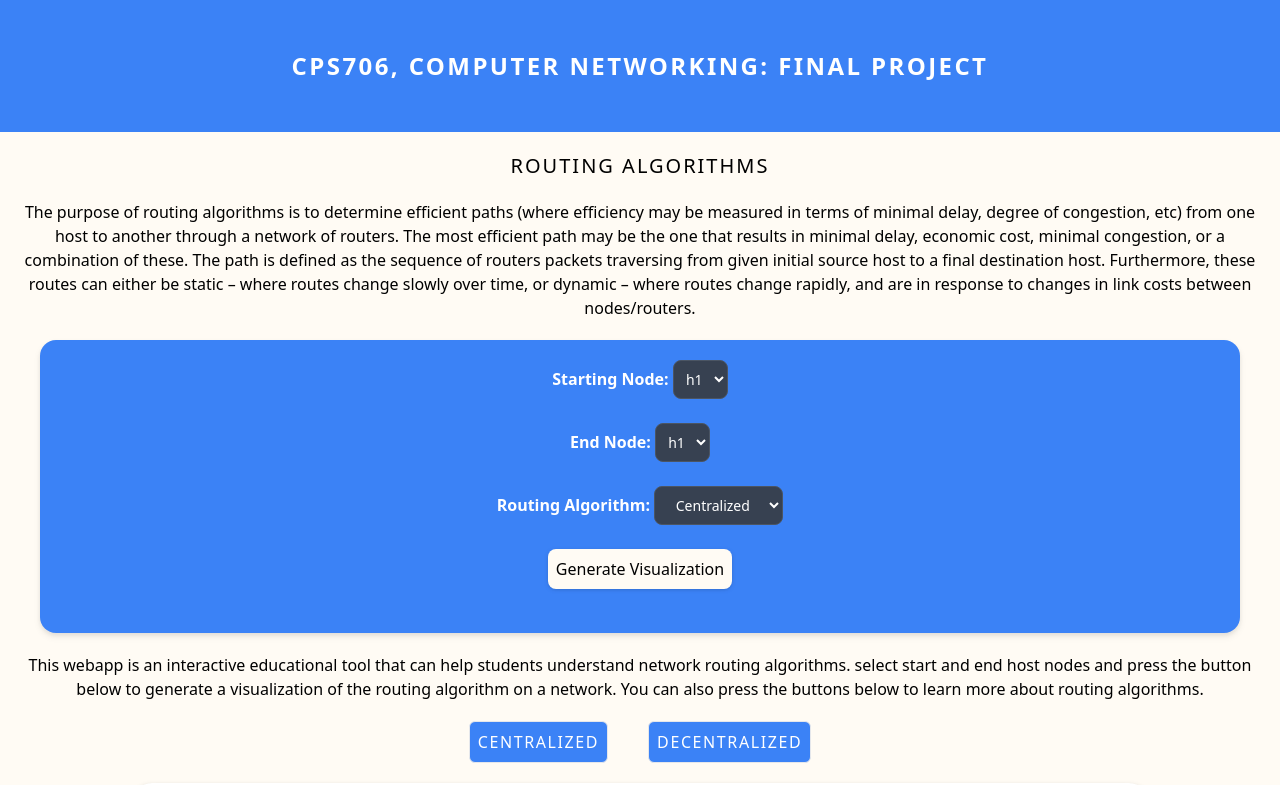
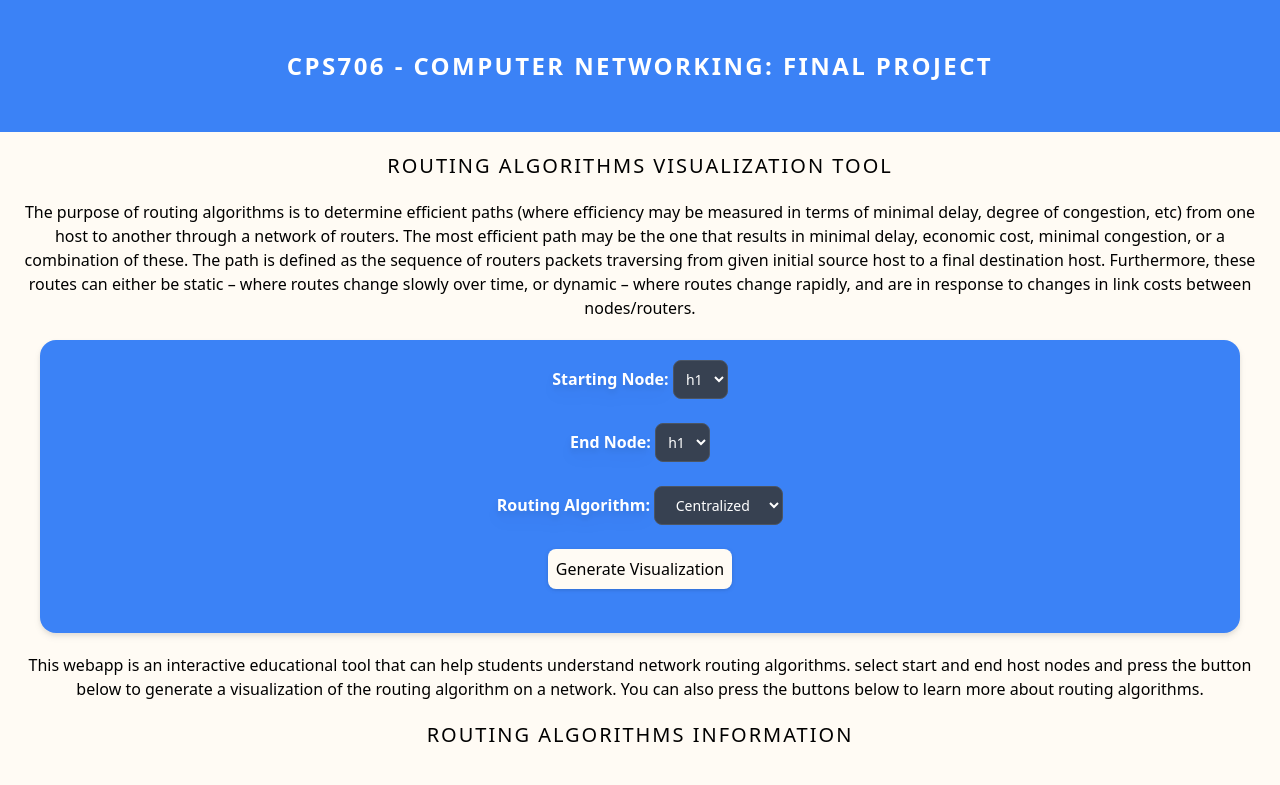
Before and after one commit to ismailmohammad/CPS706_Networks_Project, a Next.js app in the folder client/: page / in a window 1280 px wide. Shown: the top 785 px of the page. Built offline with nearby package versions, Linux system fonts and the light colour scheme.

Commit message:
Ui changes/groundwork for experimental feature

```diff
--- /dev/null
+++ b/client/src/components/GenerateGraph.js
@@ -0,0 +1,11 @@
+import React from "react";
+
+/**
+ * *** Experimental ***
+ * This component probes user to create a network Graph to traverse through using the various algorithms
+ */
+export default function NetworkCreator() {
+  return (
+    <span>Network Creator</span>
+  );
+}
--- a/client/src/components/Header.js
+++ b/client/src/components/Header.js
@@ -6,7 +6,7 @@ export default function Header() {
       className="p-[50px] bg-blue-500 text-center uppercase
     tracking-widest font-bold text-2xl font-sans text-white"
     >
-      CPS706, Computer Networking: Final Project
+      CPS706 - Computer Networking: Final Project
     </div>
   );
 }
--- /dev/null
+++ b/client/src/components/Visualizer.js
@@ -0,0 +1,10 @@
+import React from "react";
+
+/**
+ * This functional component returns a form that interacts with the Flask backend to select the nodes and algorithm to display
+ */
+export default function Visualizer () {
+  return (
+    <span>Visualizer</span>
+  );
+}
--- a/client/src/pages/index.js
+++ b/client/src/pages/index.js
@@ -81,13 +81,13 @@ export default function Home() {
   return (
     <>
       <Head>
-        <title>CPS706 Project</title>
+        <title>CPS706 - Routing Algorithms Visualizer</title>
       </Head>
       <Header />
       <div className="m-5 text-center">
         <section>
           <h1 className="tracking-widest uppercase m-5 text-xl">
-            Routing Algorithms
+            Routing Algorithms Visualization Tool
           </h1>
           <p>
           The purpose of routing algorithms is to determine efficient paths (where efficiency may be measured in terms of minimal delay, degree of congestion, etc) from one host to another through a network of routers. The most efficient path may be the one that results in minimal delay, economic cost, minimal congestion, or a combination of these. The path is defined as the sequence of routers packets traversing from given initial source host to a final destination host. Furthermore, these routes can either be static – where routes change slowly over time, or dynamic – where routes change rapidly, and are in response to changes in link costs between nodes/routers.
@@ -95,9 +95,9 @@ export default function Home() {
 
           <div className="m-5 p-5 bg-blue-500 text-white rounded-2xl drop-shadow-md">
             <form onSubmit={handleSubmit} id="routingInformation" method="post">
-              <label className="font-bold" htmlFor="startNode">Starting Node:{" "}</label>
+              <label className="font-bold drop-shadow-lg" htmlFor="startNode">Starting Node:{" "}</label>
                 <select
-                  className="cursor-pointer bg-[#f5f5dc] mb-5 text-white text-center p-2 mb-6 text-sm border border-gray-600 rounded-lg bg-gray-50 bg-gray-700 placeholder-gray-400"
+                  className="cursor-pointer bg-[#f5f5dc] mb-5 text-white text-center p-2 mb-6 text-sm border border-gray-600 rounded-lg bg-gray-50 bg-gray-700 placeholder-gray-400 hover:scale-110 transition-transform"
                   id="startNode"
                   name="startNode"
                   onChange={onFormChange}
@@ -105,9 +105,9 @@ export default function Home() {
                   {HOSTS.map( host =>  <option key={host} value={host}>{host}</option>)}
                 </select>
               <br />
-              <label className="font-bold" htmlFor="endNode">End Node:{" "}</label>
+              <label className="font-bold drop-shadow-lg" htmlFor="endNode">End Node:{" "}</label>
                 <select
-                  className="cursor-pointer bg-[#f5f5dc] mb-5 text-white text-center p-2 mb-6 text-sm border border-gray-600 rounded-lg bg-gray-50 bg-gray-700 placeholder-gray-400"
+                  className="cursor-pointer bg-[#f5f5dc] mb-5 text-white text-center p-2 mb-6 text-sm border border-gray-600 rounded-lg bg-gray-50 bg-gray-700 placeholder-gray-400 hover:scale-110 transition-transform"
                   id="endNode"
                   name="endNode"
                   onChange={onFormChange}
@@ -115,9 +115,9 @@ export default function Home() {
                   {HOSTS.map( host =>  <option key={host} value={host}>{host}</option>)}
                 </select>
               <br />
-              <label className="font-bold" htmlFor="routingAlgorithm">Routing Algorithm:{" "}</label>
+              <label className="font-bold drop-shadow-lg" htmlFor="routingAlgorithm">Routing Algorithm:{" "}</label>
                 <select
-                  className="cursor-pointer bg-[#f5f5dc] mb-5 text-white text-center p-2 mb-6 text-sm border border-gray-600 rounded-lg bg-gray-50 bg-gray-700 placeholder-gray-400"
+                  className="cursor-pointer bg-[#f5f5dc] mb-5 text-white text-center p-2 mb-6 text-sm border border-gray-600 rounded-lg bg-gray-50 bg-gray-700 placeholder-gray-400 hover:scale-110 transition-transform"
                   id="routingAlgorithm"
                   name="routingAlgorithm"
                   onChange={onFormChange}
@@ -144,6 +144,9 @@ export default function Home() {
           transition={{ type: "spring", stiffness: 100 }}
           className=""
         >
+          <h2 className="tracking-widest uppercase m-5 text-xl">
+            Routing Algorithms Information
+          </h2>
           <Link href="/centralized">
             <motion.button
               className="m-5 border
```
Also changed, not shown: client/src/components/SampleGraph.js (added, +10 -0 lines).
